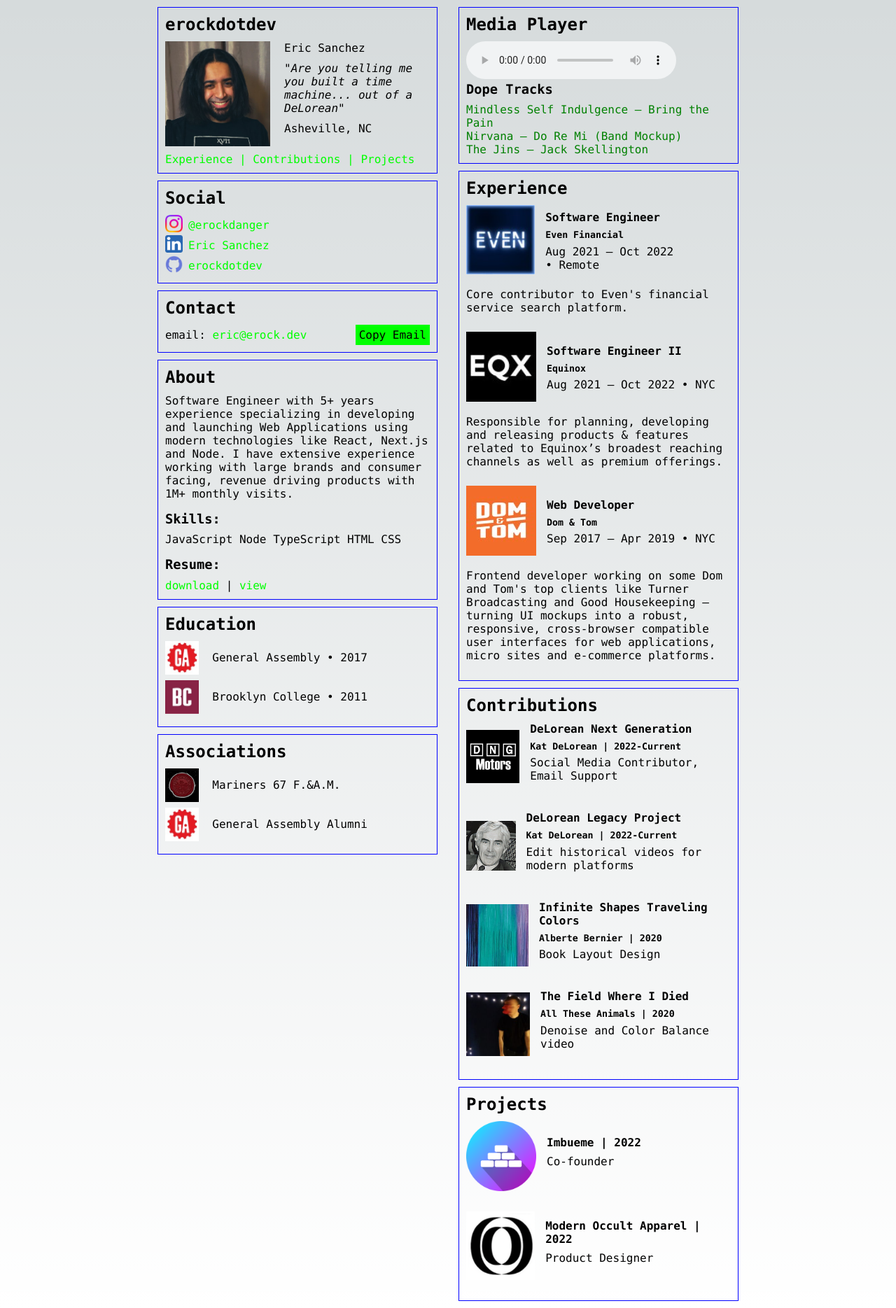
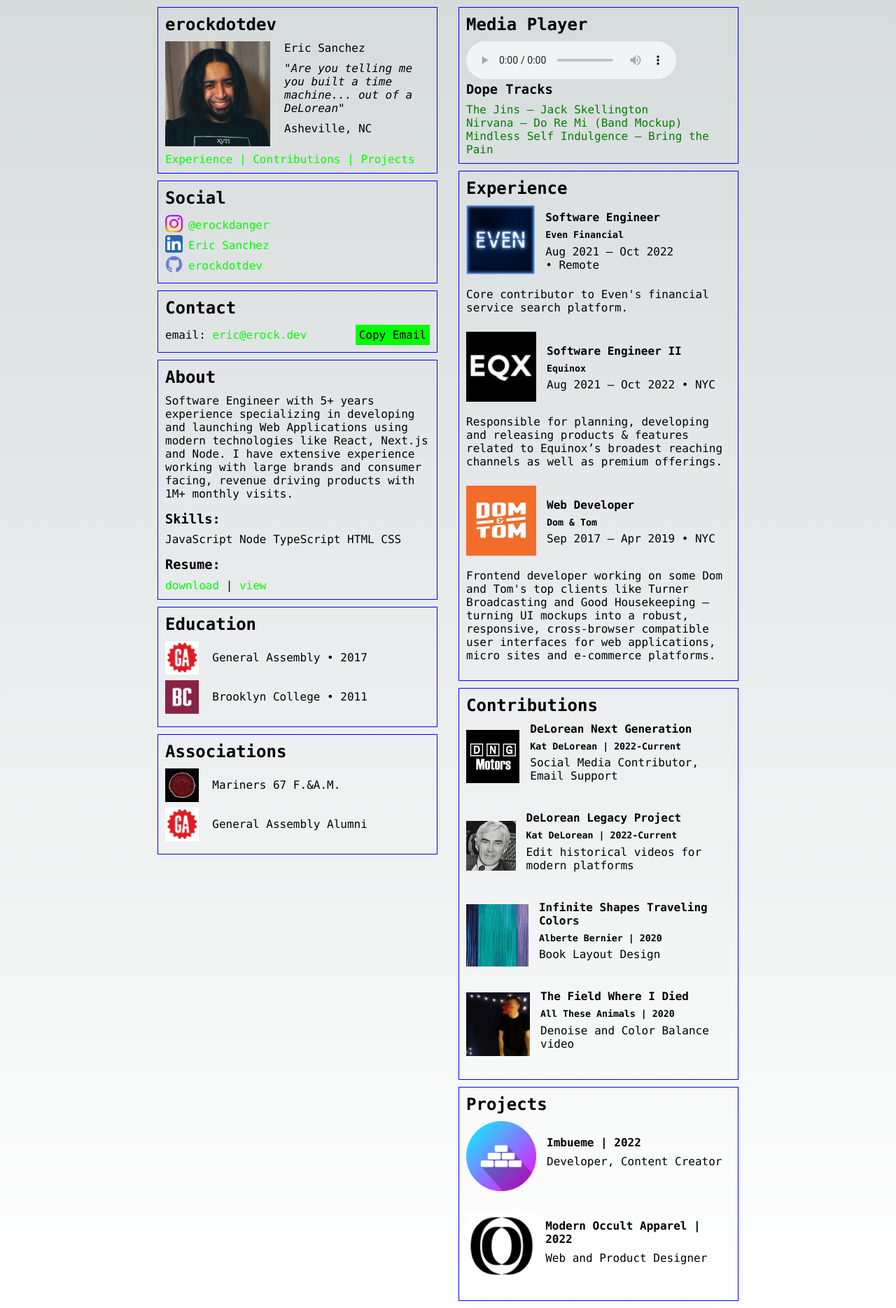
Before and after one commit to erockdotdev/erockdotdev, a Next.js app: page / in a window 1280 px wide. Shown: the whole page at 70% size. Built offline with nearby package versions, Linux system fonts and the light colour scheme.

Commit message:
update static data

```diff
--- a/src/components/modules/info-cards/MediaPlayer/index.tsx
+++ b/src/components/modules/info-cards/MediaPlayer/index.tsx
@@ -13,9 +13,9 @@
   // let audio = document.getElementById("audio");
 
   const handleTrackClick = (track: any) => {
-    console.log("click");
     setSelectedTrack(track);
-    audioRef?.current?.load();
+    const audioCurrent = audioRef?.current as any;
+    audioCurrent.load();
   };
 
   const renderPlaylist = (playlist: any) => {
--- a/src/static.js
+++ b/src/static.js
@@ -274,14 +274,14 @@
   projects: [
     {
       title: "Imbueme",
-      description: "Co-founder",
+      description: "Developer, Content Creator",
       year: "2022",
       client: {
         name: "",
         website: "https://modernoccultapparel.com",
         icon: {
           src: "/icons/projects/imbueme-logo.png",
-          alt: "Modern Occult Apparel Logo",
+          alt: "imbueme Logo",
         },
       },
       link: {
@@ -290,7 +290,7 @@
     },
     {
       title: "Modern Occult Apparel",
-      description: "Product Designer",
+      description: "Web and Product Designer",
       year: "2022",
       client: {
         name: "",
@@ -314,9 +314,9 @@
     title: "Dope Tracks",
     tracks: [
       {
-        artist: "Mindless Self Indulgence",
-        title: "Bring the Pain",
-        src: "/audio/bring-the-pain.mp3",
+        artist: "The Jins",
+        title: "Jack Skellington",
+        src: "/audio/jack-skellington.mp3",
       },
       {
         artist: "Nirvana",
@@ -324,9 +324,9 @@
         src: "/audio/do-re-mi.mp3",
       },
       {
-        artist: "The Jins",
-        title: "Jack Skellington",
-        src: "/audio/jack-skellington.mp3",
+        artist: "Mindless Self Indulgence",
+        title: "Bring the Pain",
+        src: "/audio/bring-the-pain.mp3",
       },
     ],
   },
```
